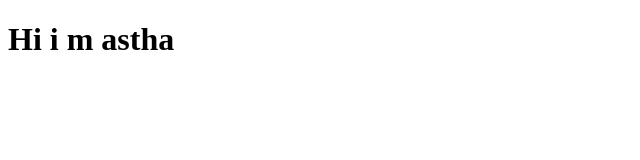
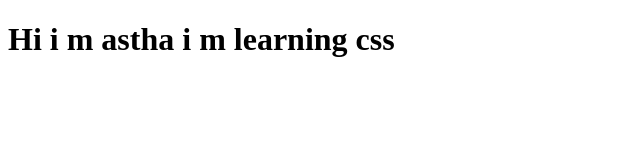
Before and after one commit to AsthaTibrewal/astha-site, a plain HTML site: page index.html in a window 1280 px wide. Shown: the whole page, without its empty margins (0-640 px from the left). Drawn offline with Linux system fonts and the light colour scheme.

Commit message:
doc updated body

```diff
--- a/index.html
+++ b/index.html
@@ -8,6 +8,8 @@
 <body>
    <h1>
        Hi i m astha
+        i m learning css
+
    </h1>
 </body>
 </html>
```
